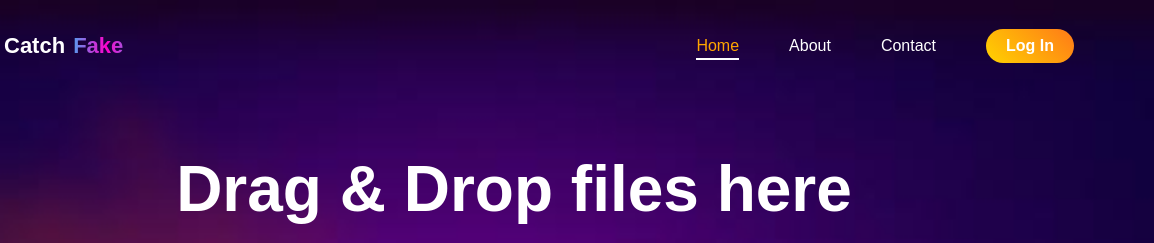
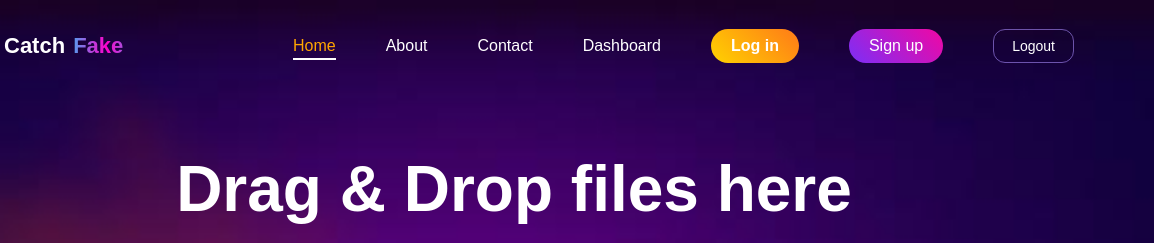
Before and after one commit to malak-dokhan/Catch-Fake., a plain HTML site: page pages/Upload.html in a window 1280 px wide. Shown: the top 243 px of the page, 126-1280 px from the left. Drawn offline with Linux system fonts and the light colour scheme.

Commit message:
Update Upload.html

```diff
--- a/pages/Upload.html
+++ b/pages/Upload.html
@@ -30,7 +30,11 @@
             <a href="index.html" class="active">Home</a>
             <a href="About.html">About</a>
              <a href="contact.html">Contact</a>
-            <a href="login.html" class="login-btn ">Log In</a>
+            <a href="#" onclick="goToDashboard()">Dashboard</a>
+            <a href="Login.html" class="login-btn ">Log in</a>
+             <a href="signup.html" class="signup-btn">Sign up</a>
+             <a id="logoutLink" class="logout-btn" onclick="logout()">Logout</a>
+
            </div>
            <div id="user-nav" style="display:none;" >
             <a href="dashboard.html">Dashboard</a>
```
